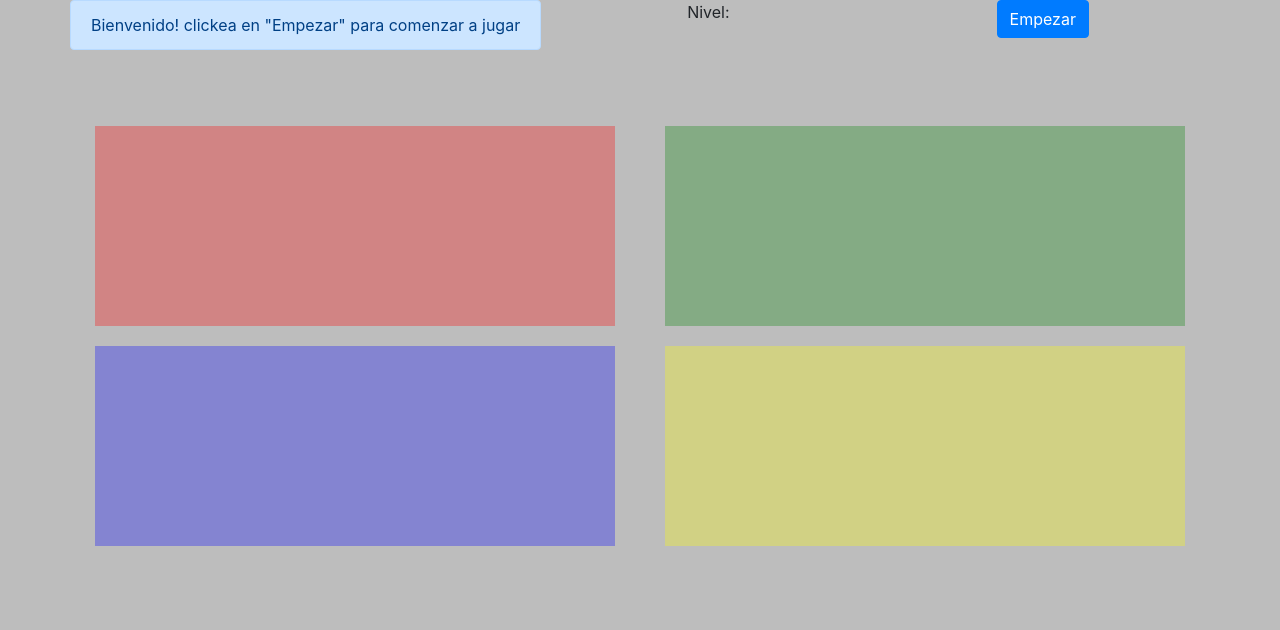
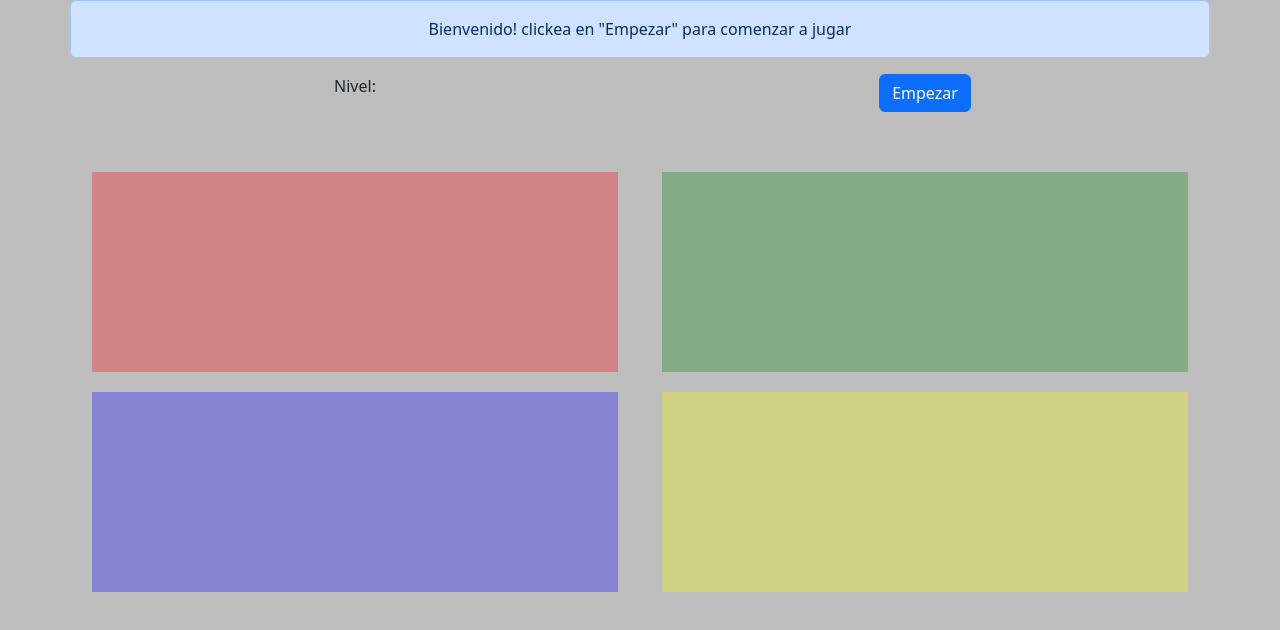
Before and after one commit to GGrop/simon.dice, a website: page index.html in a window 1280 px wide. Drawn offline with nearby package versions, Linux system fonts and the light colour scheme.

Commit message:
agrega CDN bootstrap

```diff
--- a/index.html
+++ b/index.html
@@ -5,7 +5,7 @@
     <meta http-equiv='X-UA-Compatible' content='IE=edge'>
     <title>Page Title</title>
     <meta name='viewport' content='width=device-width, initial-scale=1'>
-    <link rel='stylesheet'  href='node_modules\bootstrap\dist\css\bootstrap.min.css'>
+    <link href="https://cdn.jsdelivr.net/npm/bootstrap@5.3.0-alpha1/dist/css/bootstrap.min.css" rel="stylesheet" integrity="sha384-GLhlTQ8iRABdZLl6O3oVMWSktQOp6b7In1Zl3/Jr59b6EGGoI1aFkw7cmDA6j6gD" crossorigin="anonymous">
     <link rel='stylesheet'  href='index.css'>
 
 </head>
```
